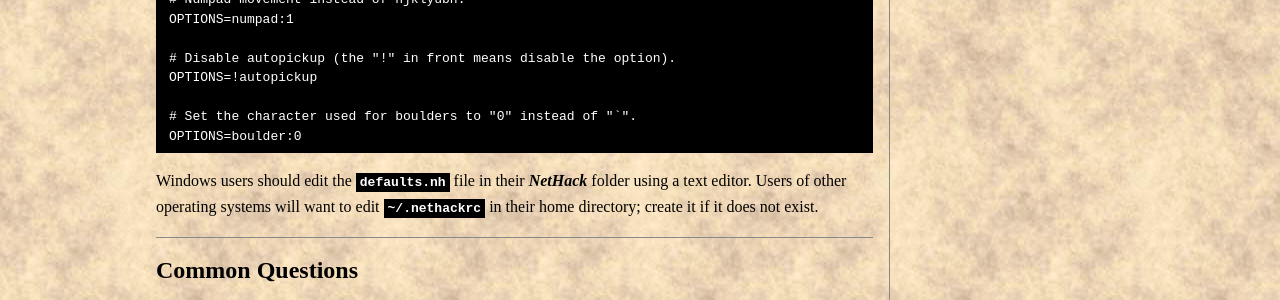
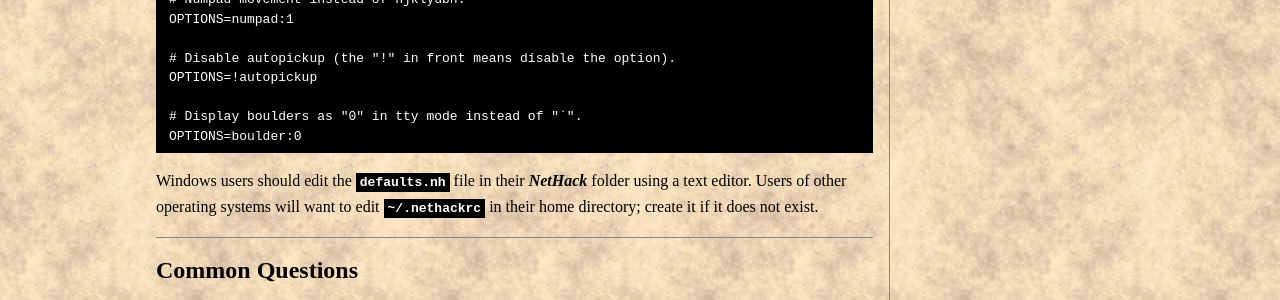
Before and after one commit to tung/nethack-www, a Jekyll site: the page built from faq.md, in a window 1280 px wide and 900 px high, scrolled down 2501 px. Shown: the part 385-685 px from the top of the window. Built offline with Jekyll 4.4.1, drawn with Linux system fonts in a browser that asks for light colours; some of the changed text lies outside the part shown.

Commit message:
Clarify `boulder` comment in FAQ sample config block

````diff
--- a/faq.md
+++ b/faq.md
@@ -84,7 +84,7 @@ OPTIONS=numpad:1
 # Disable autopickup (the "!" in front means disable the option).
 OPTIONS=!autopickup
 
-# Set the character used for boulders to "0" instead of "`".
+# Display boulders as "0" in tty mode instead of "`".
 OPTIONS=boulder:0
 ```
 
````
